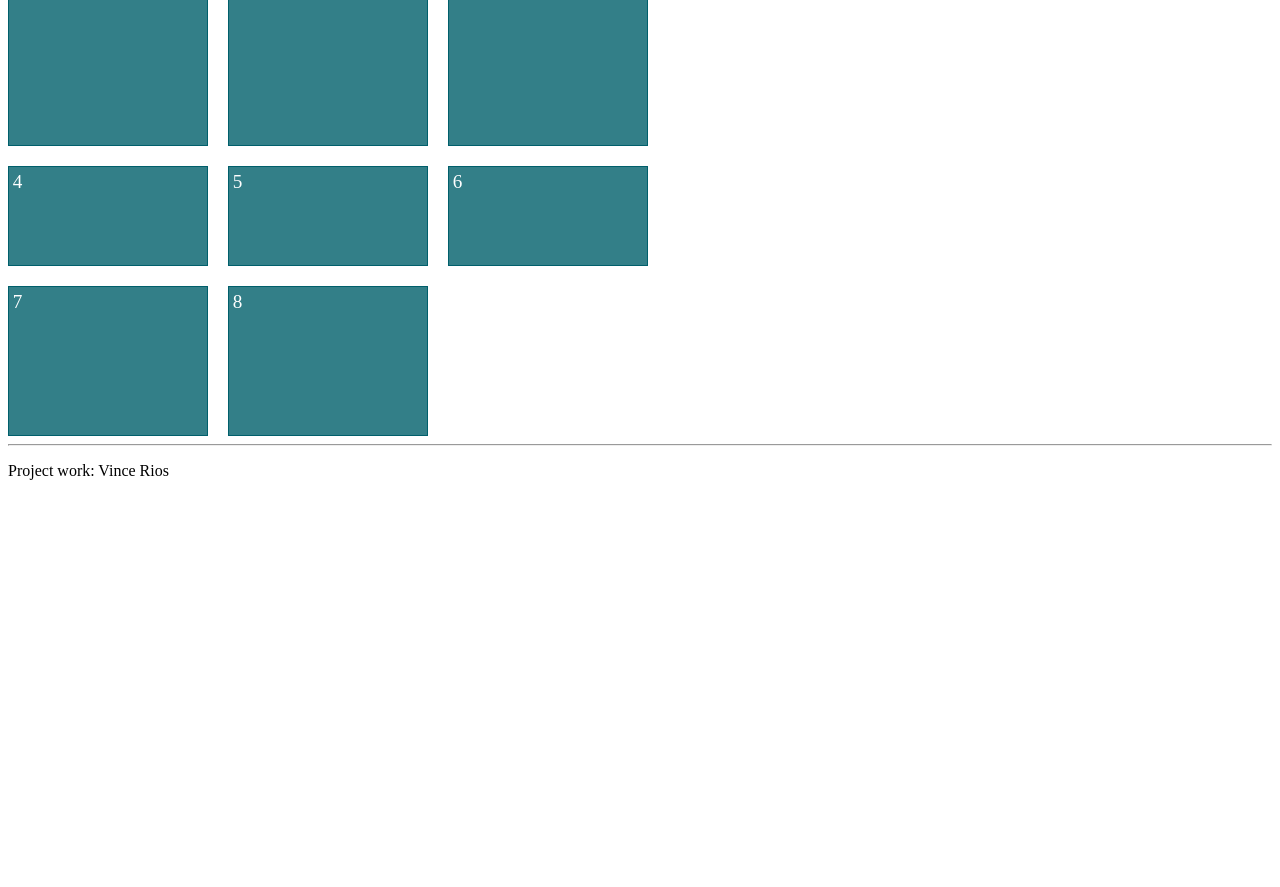
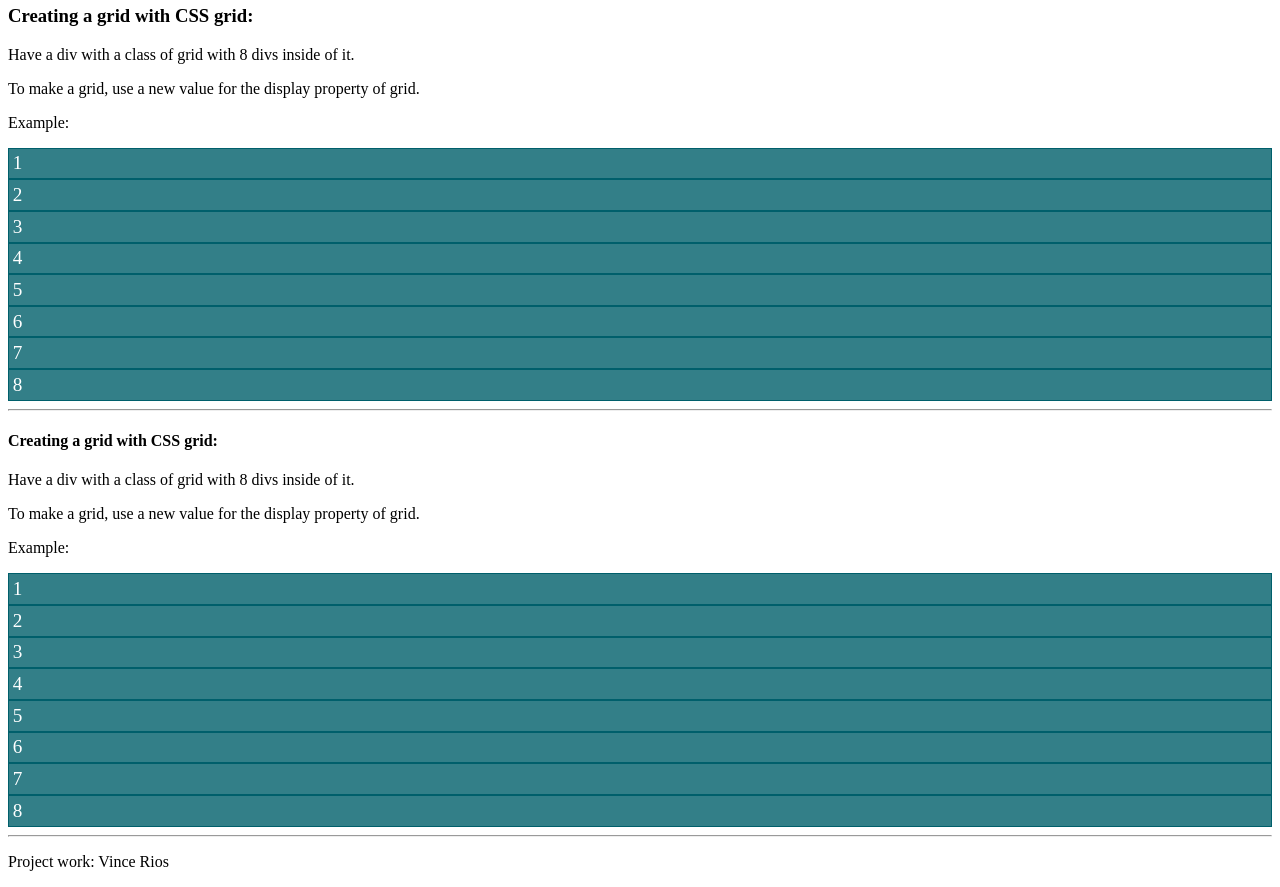
Before and after one commit to rivermanvr/css_grid_experiments, a plain HTML site: page public/html/simpleGrid_SU.html in a window 1280 px wide. Shown: the part 62-949 px from the top of the page. Before the commit the page ends 800 px from the top, so only its background shows below. Drawn offline with Linux system fonts and the light colour scheme.

Commit message:
creating example #1

```diff
--- a/public/html/simpleGrid_SU.html
+++ b/public/html/simpleGrid_SU.html
@@ -1,13 +1,18 @@
 <!DOCTYPE html>
 <html lang="en">
   <head>
-    <title>Grid Work</title>
+    <title>CSS Grid Work</title>
     <link href="../css/simpleGrid_SU.css" rel="stylesheet" />
     <link rel="icon" href="../assets/favicon.ico" />
     <meta name="viewport" content="width=device-width, initial-scale=1.0">
   </head>
   <body>
-    <div id="root" class="grid grid4">
+    <h2>CSS Grid experiments</h2>
+    <h3>Creating a grid with CSS grid:</h3>
+    <p>Have a div with a class of grid with 8 divs inside of it.</p>
+    <p>To make a grid, use a new value for the display property of grid.</p>
+    <p>Example:</p>
+    <div id="root" class="grid">
       <div>1</div>
       <div>2</div>
       <div>3</div>
@@ -17,6 +22,29 @@
       <div>7</div>
       <div>8</div>
     </div>
+
+    <hr />
+    <h4>Creating a grid with CSS grid:</h4>
+    <p>Have a div with a class of grid with 8 divs inside of it.</p>
+    <p>To make a grid, use a new value for the display property of grid.</p>
+    <p>Example:</p>
+    <div id="root" class="grid">
+      <div>1</div>
+      <div>2</div>
+      <div>3</div>
+      <div>4</div>
+      <div>5</div>
+      <div>6</div>
+      <div>7</div>
+      <div>8</div>
+    </div>
+
+
+
+
+
+
+
     <footer class="footer">
       <div class="container">
         <hr />
```
Also changed, not shown: public/html/step_1_Grid_SU.html (deleted, +0 -27 lines).
